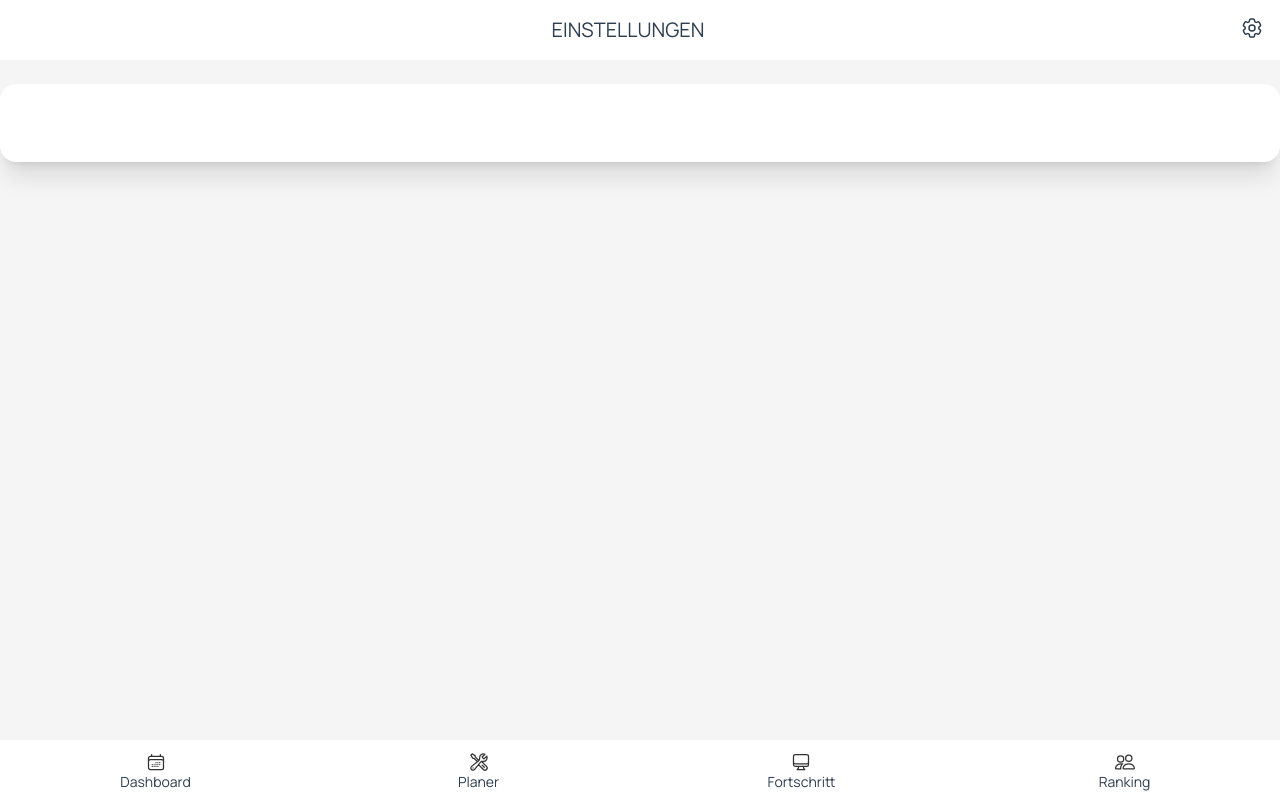
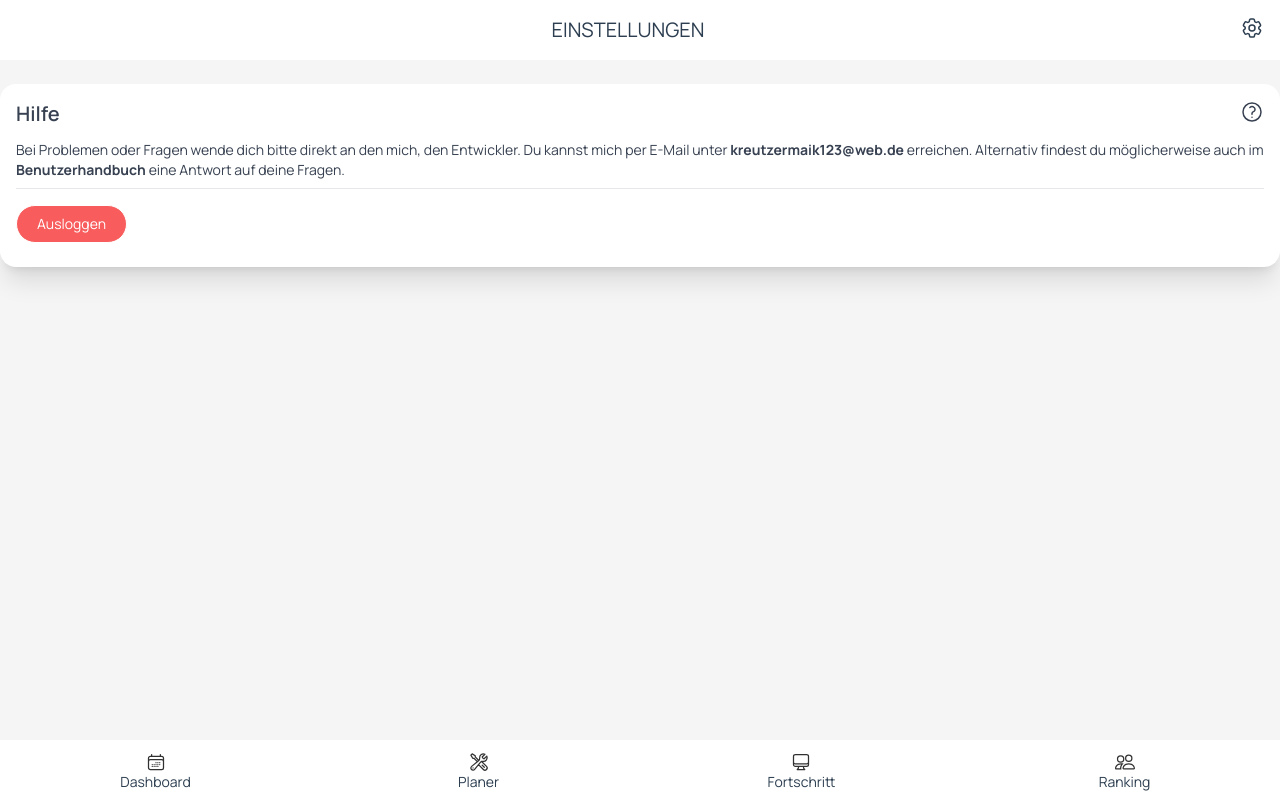
Before and after one commit to kreutzermaik/saarclimb-sveltekit, a SvelteKit app: page /settings in a window 1280 px wide. Built offline with nearby package versions, Linux system fonts and the light colour scheme; no server answers; the database is empty.

Commit message:
settings help section added

```diff
--- a/src/lib/features/AddEventDialog.svelte
+++ b/src/lib/features/AddEventDialog.svelte
@@ -147,7 +147,7 @@
                 <div class="bg-gray-50 px-4 py-3 sm:flex sm:flex-row-reverse sm:px-6">
                     <Button
                             text="Speichern"
-                            type="secondary"
+                            type="custom-secondary"
                             onClick={addEvent}
                             rounded="true"
                             width="w-full"
@@ -155,11 +155,12 @@
                     />
                     <Button
                             text="Abbrechen"
-                            type="secondary"
+                            type="white"
                             onClick={closeDialog}
                             outline="true"
                             rounded="true"
                             width="w-full"
+                            textColor="text-gray-700"
                     />
                 </div>
             </div>
--- a/src/lib/features/AskLocationDialog.svelte
+++ b/src/lib/features/AskLocationDialog.svelte
@@ -77,18 +77,19 @@
                 <div class="bg-gray-50 px-4 py-3 sm:flex sm:flex-row-reverse sm:px-6">
                     <Button
                             text="Speichern"
-                            type="secondary"
+                            type="custom-secondary"
                             rounded="true"
                             width="w-full"
                             onClick={addEvent}
                     />
                     <Button
                             text="Abbrechen"
-                            type="secondary"
+                            type="white"
                             outline="true"
                             rounded="true"
                             width="w-full"
                             onClick={closeDialog}
+                            textColor="text-gray-700"
                     />
                 </div>
             </div>
--- a/src/lib/features/Auth.svelte
+++ b/src/lib/features/Auth.svelte
@@ -86,7 +86,7 @@
                            required=""/>
                 </div>
                 <div id="login">
-                    <Button text="Einloggen" type="secondary" onClick={loginWithEmail}/>
+                    <Button text="Einloggen" type="custom-secondary" onClick={loginWithEmail}/>
                 </div>
                 <hr/>
                 <p class="text-sm font-light text-gray-500 dark:text-gray-400">
@@ -121,7 +121,7 @@
                            class="bg-gray-50 border border-gray-300 text-gray-900 sm:text-sm rounded-lg focus:ring-primary-600 focus:border-primary-600 block w-full p-2.5 dark:bg-gray-700 dark:border-gray-600 dark:placeholder-gray-400 dark:text-white dark:focus:ring-blue-500 dark:focus:border-blue-500"
                            required=""/>
                 </div>
-                <Button text="Registrieren" type="secondary" onClick={registerWithEmail}/>
+                <Button text="Registrieren" type="custom-secondary" onClick={registerWithEmail}/>
                 <hr/>
                 <p class="text-sm font-light text-gray-500 dark:text-gray-400">
                     Zurück zum <a href="/login"
--- a/src/lib/features/Planer.svelte
+++ b/src/lib/features/Planer.svelte
@@ -192,7 +192,7 @@
   {/if}
   <Button
     text="Speichern"
-    type="secondary"
+    type="custom-secondary"
     onClick={updatePlan}
     width="w-full"
   />
--- a/src/lib/features/ProgressCard.svelte
+++ b/src/lib/features/ProgressCard.svelte
@@ -287,7 +287,7 @@
                                 <span class="minus-button">
                                     <Button
                                             text="-"
-                                            type="secondary"
+                                            type="custom-secondary"
                                             opacity="opacity-80"
                                             textSize="text-lg"
                                             paddingX="px-3.5"
@@ -307,7 +307,7 @@
                                 <span class="plus-button">
                                     <Button
                                             text="+"
-                                            type="secondary"
+                                            type="custom-secondary"
                                             opacity="opacity-80"
                                             textSize="text-lg"
                                             paddingX="px-3.5"
@@ -330,7 +330,7 @@
         {:else}
             <Button
                     text="Starte mit dieser Boulderhalle!"
-                    type="secondary"
+                    type="custom-secondary"
                     onClick={() => initProgressDataForGym($currentGym.grades)}
             />
         {/if}
--- /dev/null
+++ b/src/lib/ui/icons/HelpIcon.svelte
@@ -0,0 +1,5 @@
+<svg xmlns="http://www.w3.org/2000/svg" fill="none" viewBox="0 0 24 24" stroke-width="1.5" stroke="currentColor"
+     class="w-6 h-6">
+    <path stroke-linecap="round" stroke-linejoin="round"
+          d="M9.879 7.519c1.171-1.025 3.071-1.025 4.242 0 1.172 1.025 1.172 2.687 0 3.712-.203.179-.43.326-.67.442-.745.361-1.45.999-1.45 1.827v.75M21 12a9 9 0 11-18 0 9 9 0 0118 0zm-9 5.25h.008v.008H12v-.008z"/>
+</svg>
--- a/src/routes/settings/+page.svelte
+++ b/src/routes/settings/+page.svelte
@@ -1,34 +1,65 @@
 <svelte:head>
     <title>SaarClimb - Einstellungen</title>
-  <meta name="description" content="Einstellungen" />
+    <meta name="description" content="Einstellungen"/>
 </svelte:head>
 
 <script lang="ts">
     import Cache from "../../cache";
-  import { supabase } from "../../supabase";
+    import {supabase} from "../../supabase";
     import Header from "$lib/features/Header.svelte";
     import Button from "$lib/ui/Button.svelte";
-  import { goto } from "$app/navigation";
+    import {goto} from "$app/navigation";
+    import InfoIcon from "$lib/ui/icons/InfoIcon.svelte";
+    import HelpIcon from "$lib/ui/icons/HelpIcon.svelte";
 
     /**
      * logout and navigate to login page
      */
     async function logout() {
-    const { error } = await supabase.auth.signOut();
+        const {error} = await supabase.auth.signOut();
         Cache.clearOnLogout();
         await goto("/login");
     }
 </script>
 
 <main class="text-center mx-auto text-gray-700">
-  <Header headerText="Einstellungen" />
+    <Header headerText="Einstellungen"/>
 
     <div class="card card-compact shadow-xl bg-white">
         <div class="card-body">
+            <div>
+                <h2 class="card-title float-left">Hilfe</h2>
+                <div class="float-right">
+                    <a href="https://saarclimb-docs.netlify.app/benutzerhandbuch/allgemein/"><HelpIcon /></a>
+                </div>
+            </div>
+
             <div class="text-left">
+                <p>
+                    Bei Problemen oder Fragen wende dich bitte direkt an den mich, den Entwickler. Du kannst mich per
+                    E-Mail
+                    unter
+                    <b><a href="mailto:kreutzermaik123@web.de"> kreutzermaik123@web.de </a></b> erreichen.
+                    Alternativ findest du möglicherweise auch im <b><a
+                        href="https://saarclimb-docs.netlify.app/benutzerhandbuch/allgemein/"> Benutzerhandbuch </a></b>
+                    eine Antwort auf deine Fragen.
+                </p>
+                <!--<Button
+                        text="Zum Benutzerhandbuch"
+                        type="white"
+                        textColor="text-gray-700"
+                        outline="true"
+                        rounded="true"
+                        onClick={() => logout()}
+                />-->
+            </div>
+
+            <hr>
+
+            <div class="text-left mt-2">
                 <Button
                         text="Ausloggen"
-          type="secondary"
+                        type="custom-red"
                         outline="true"
                         rounded="true"
                         onClick={() => logout()}
--- a/tailwind.config.cjs
+++ b/tailwind.config.cjs
@@ -15,7 +15,8 @@ module.exports = {
       'custom-turquiose': 'lightseagreen',
       'custom-gold': '#FFD700',
       'custom-silver': '#C0C0C0',
-      'custom-bronze': '#CD7F32'
+      'custom-bronze': '#CD7F32',
+      'custom-secondary': '#45607d'
     },
   },
   daisyui: {
```
Lines whose indentation alone changed are shown as unchanged.
